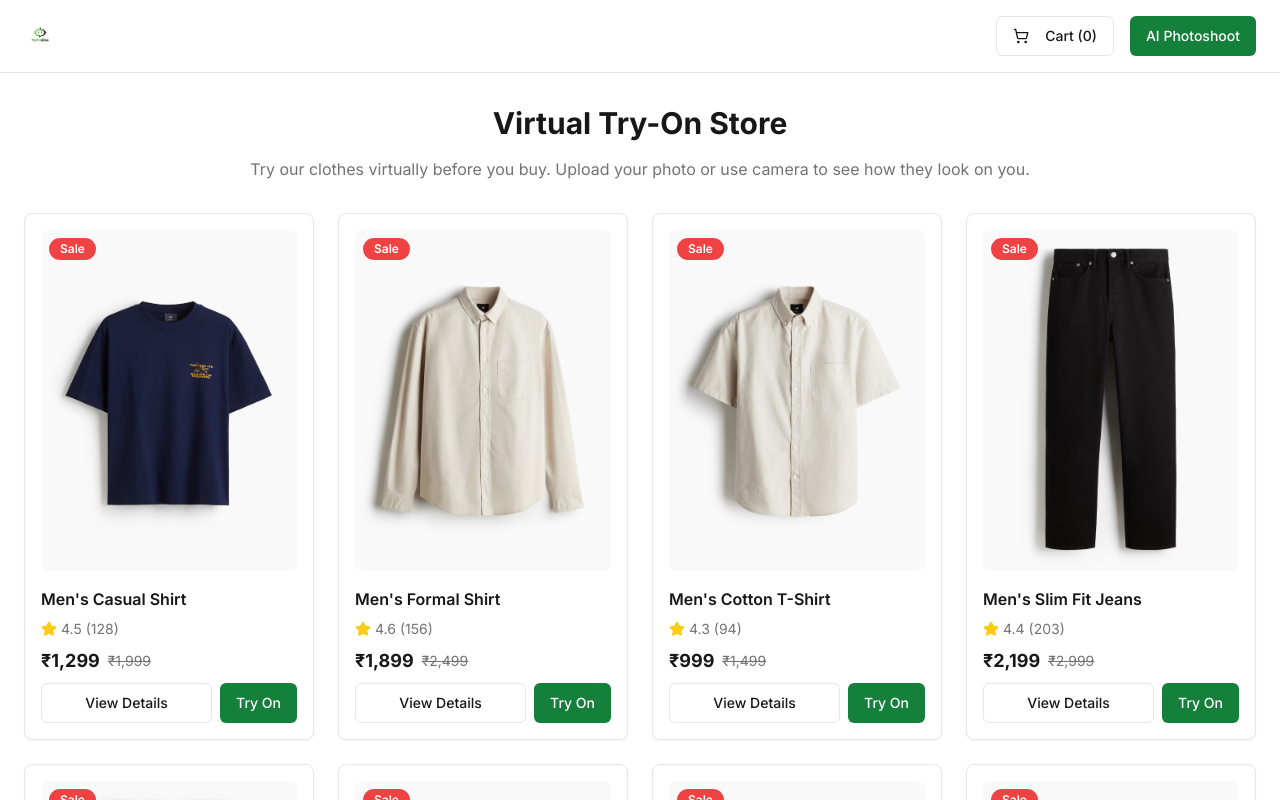
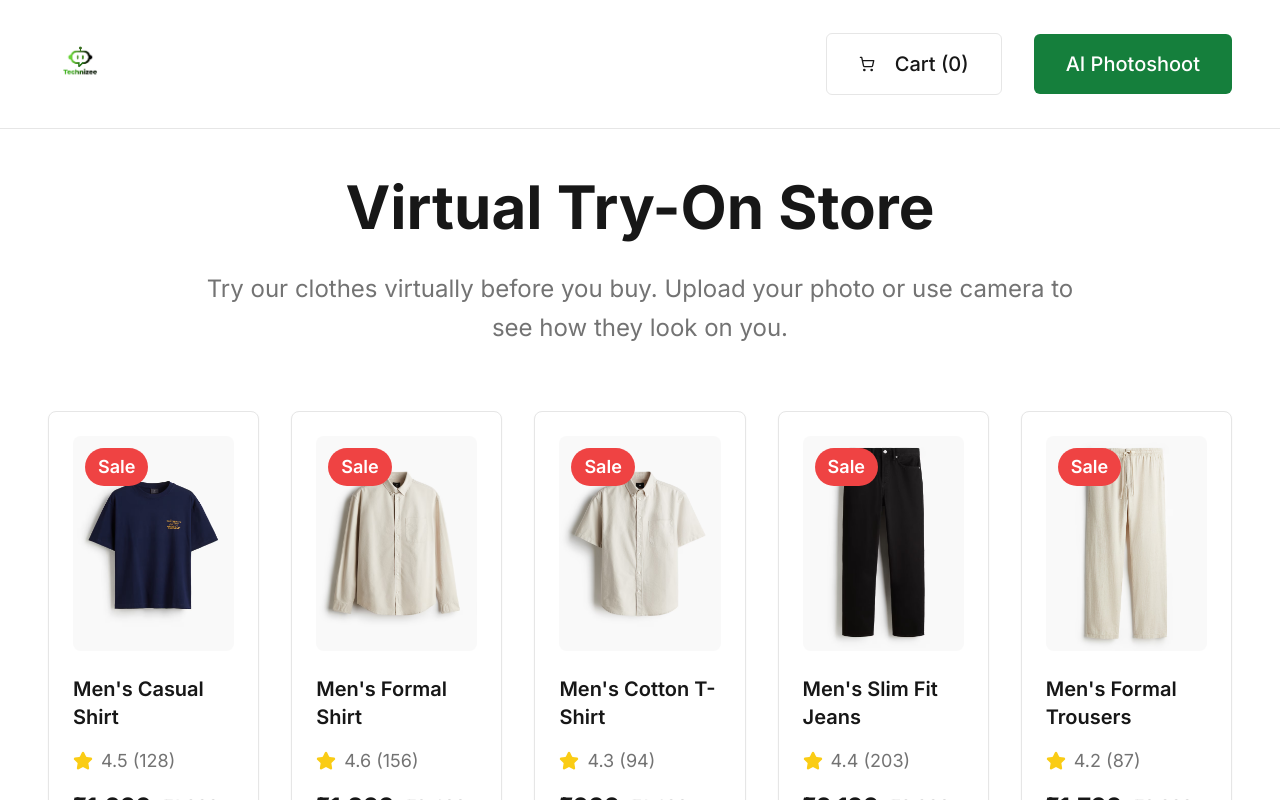
Before and after one commit to tanay193/technizee-future-fashion, a React (Vite) app: page /virtual-tryon in a window 1280 px wide. Shown: the top 800 px of the page. Built offline with nearby package versions, Linux system fonts and the light colour scheme.

Commit message:
Optimize Virtual Try-On for TV

```diff
--- a/src/pages/VirtualTryOn.tsx
+++ b/src/pages/VirtualTryOn.tsx
@@ -12,85 +12,85 @@ const VirtualTryOn = () => {
 
   return (
     <div className="min-h-screen bg-background">
-      {/* Header */}
+      {/* Header - Optimized for TV */}
       <header className="border-b border-border">
-        <div className="container mx-auto px-6 py-4">
+        <div className="container mx-auto px-12 py-8">
           <div className="flex items-center justify-between">
-            <Link to="/" className="flex items-center space-x-2">
+            <Link to="/" className="flex items-center space-x-4">
               <img
                 src="/lovable-uploads/676f11a3-0467-482a-bd66-aaf29c1ea20d.png"
                 alt="Technizee Logo"
-                className="h-8 w-auto"
+                className="h-16 w-auto"
               />
             </Link>
-            <div className="flex items-center space-x-4">
-              <Button variant="outline">
-                <ShoppingCart className="h-4 w-4 mr-2" />
+            <div className="flex items-center space-x-8">
+              <Button variant="outline" className="text-xl px-8 py-4 h-auto">
+                <ShoppingCart className="h-6 w-6 mr-3" />
                 Cart (0)
               </Button>
               <Link to="/ai-photoshoot">
-                <Button className="btn-primary">AI Photoshoot</Button>
+                <Button className="btn-primary text-xl px-8 py-4 h-auto">AI Photoshoot</Button>
               </Link>
             </div>
           </div>
         </div>
       </header>
 
-      <div className="container mx-auto px-6 py-8">
-        <div className="text-center mb-8">
-          <h1 className="text-3xl font-bold text-foreground mb-4">
+      <div className="container mx-auto px-12 py-12">
+        <div className="text-center mb-16">
+          <h1 className="text-6xl font-bold text-foreground mb-8">
             Virtual Try-On Store
           </h1>
-          <p className="text-muted-foreground">
+          <p className="text-2xl text-muted-foreground max-w-4xl mx-auto leading-relaxed">
             Try our clothes virtually before you buy. Upload your photo or use camera to see how they look on you.
           </p>
         </div>
 
-        {/* Products Grid */}
-        <div className="grid grid-cols-1 md:grid-cols-2 lg:grid-cols-4 gap-6">
+        {/* Products Grid - Optimized for horizontal TV layout */}
+        <div className="grid grid-cols-1 md:grid-cols-3 lg:grid-cols-5 gap-8">
           {products.map((product) => (
-            <Card key={product.id} className="p-4 hover:shadow-lg transition-shadow">
-              <div className="aspect-[3/4] bg-muted rounded-lg mb-4 relative overflow-hidden">
+            <Card key={product.id} className="p-6 hover:shadow-glow hover:scale-105 transition-all duration-300">
+              <div className="aspect-[3/4] bg-muted rounded-lg mb-6 relative overflow-hidden">
                 <img
                   src={product.images[0]}
                   alt={product.name}
                   className="w-full h-full object-cover"
                 />
-                <Badge className="absolute top-2 left-2 bg-destructive">
+                <Badge className="absolute top-3 left-3 bg-destructive text-lg px-3 py-1">
                   Sale
                 </Badge>
               </div>
 
-              <div className="space-y-2">
-                <h3 className="font-semibold text-foreground">{product.name}</h3>
+              <div className="space-y-4">
+                <h3 className="text-xl font-semibold text-foreground">{product.name}</h3>
 
-                <div className="flex items-center space-x-2">
+                <div className="flex items-center space-x-3">
                   <div className="flex items-center">
-                    <Star className="h-4 w-4 fill-yellow-400 text-yellow-400" />
-                    <span className="text-sm text-muted-foreground ml-1">
+                    <Star className="h-5 w-5 fill-yellow-400 text-yellow-400" />
+                    <span className="text-lg text-muted-foreground ml-2">
                       {product.rating} ({product.reviews})
                     </span>
                   </div>
                 </div>
 
-                <div className="flex items-center space-x-2">
-                  <span className="text-lg font-bold text-foreground">{product.price}</span>
-                  <span className="text-sm text-muted-foreground line-through">
+                <div className="flex items-center space-x-3">
+                  <span className="text-2xl font-bold text-foreground">{product.price}</span>
+                  <span className="text-lg text-muted-foreground line-through">
                     {product.originalPrice}
                   </span>
                 </div>
 
-                <div className="flex space-x-2">
+                <div className="flex flex-col space-y-3 pt-2">
                   <Link
                     to={`/product/${product.id}`}
-                    className="flex-1"
+                    className="w-full"
                   >
-                    <Button variant="outline" className="w-full">
+                    <Button variant="outline" className="w-full text-lg py-3 h-auto">
                       View Details
                     </Button>
                   </Link>
                   <Button
-                    className="btn-primary"
+                    className="btn-primary w-full text-lg py-3 h-auto"
                     onClick={() => setSelectedProduct(product.id)}
                   >
                     Try On
```
